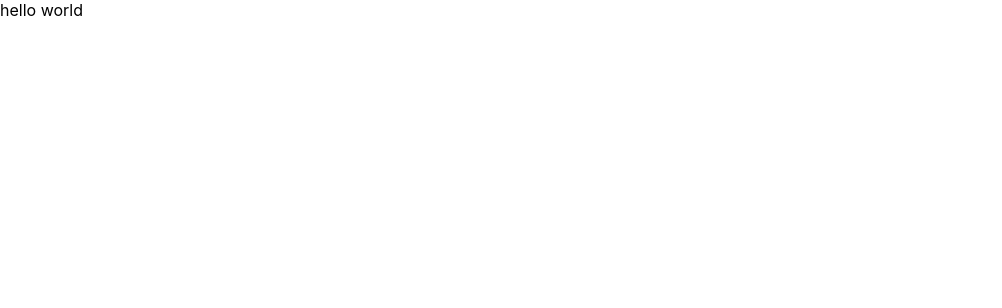
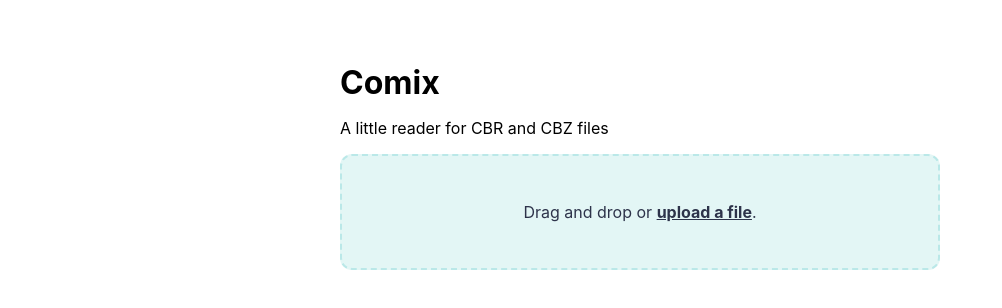
Before and after one commit to rrpff/comix, a React (Create React App) app in the folder packages/web-reader/: page / in a window 1280 px wide. Shown: the top 308 px of the page, without its empty margins (0-1002 px from the left). Built offline with nearby package versions, Linux system fonts and the light colour scheme.

Commit message:
Put it all together

```diff
--- a/packages/web-reader/package.json
+++ b/packages/web-reader/package.json
@@ -15,6 +15,7 @@
     "react": "^17.0.2",
     "react-dom": "^17.0.2",
     "react-dropzone": "^11.3.2",
+    "react-icons": "^4.2.0",
     "react-scripts": "4.0.3",
     "typescript": "^4.2.4",
     "web-vitals": "^1.1.1"
--- /dev/null
+++ b/packages/web-reader/src/App.tsx
@@ -0,0 +1,74 @@
+/** @jsxImportSource @emotion/react **/
+import { css } from '@emotion/react'
+import { useState } from 'react'
+import { VscLoading } from 'react-icons/vsc'
+import { Dropzone } from './components/Dropzone'
+import { Comic } from './components/Comic'
+import { useComic } from './hooks/useComic'
+import { useComicReader } from './hooks/useComicReader'
+
+const containerStyles = () => css`
+  display: flex;
+  align-content: center;
+  justify-content: center;
+`
+
+const headerStyles = () => css`
+  display: flex;
+  max-width: 100%;
+  width: 600px;
+  padding: 12px;
+  margin-top: 30px;
+  justify-content: space-evenly;
+  flex-direction: column;
+
+  h1 {
+    margin-bottom: 0;
+  }
+`
+
+const loadingStyles = () => css`
+  @keyframes spin {
+    0% { transform: rotate(0deg); }
+    100% { transform: rotate(359deg); }
+  }
+
+  animation: spin 1.5s infinite linear;
+  font-size: 32px;
+`
+
+export const App = () => {
+  const [file, setFile] = useState(undefined as File | undefined)
+  const reader = useComicReader(file)
+  const comicProps = useComic(reader)
+
+  const showDropzone = file === undefined
+  const showLoading = file !== undefined && reader === null
+  const showComic = reader !== null
+  const showIntro = showDropzone || showLoading
+
+  return (
+    <main css={containerStyles()}>
+      <header css={headerStyles()}>
+        {showIntro && (
+          <>
+            <h1>Comix</h1>
+            <p>A little reader for CBR and CBZ files</p>
+          </>
+        )}
+
+        {showDropzone && (
+          <Dropzone onDrop={files => setFile(files[0])} />
+        )}
+
+        {showLoading && (
+          <VscLoading css={loadingStyles()} />
+        )}
+      </header>
+
+      {showComic && (
+        <Comic {...comicProps} />
+      )}
+    </main>
+  )
+}
--- a/packages/web-reader/src/index.tsx
+++ b/packages/web-reader/src/index.tsx
@@ -1,9 +1,8 @@
 import React from 'react'
 import ReactDOM from 'react-dom'
 import reportWebVitals from './reportWebVitals'
+import { App } from './App'
 import './index.css'
-
-const App = () => <span>hello world</span>
 
 ReactDOM.render(
   <React.StrictMode>
```
Also changed, not shown: 1 other file (tests, documents, lock files or other folders).
